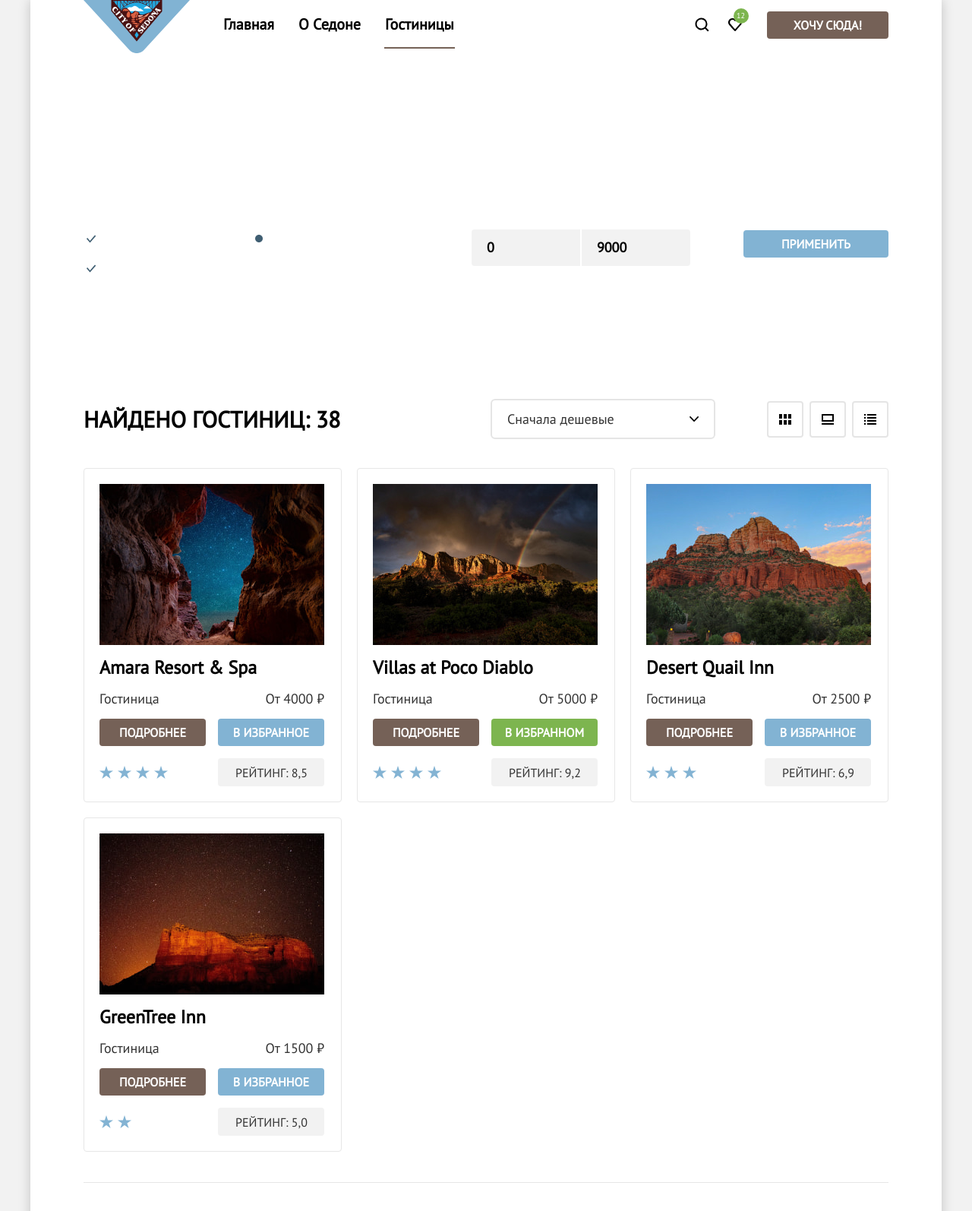
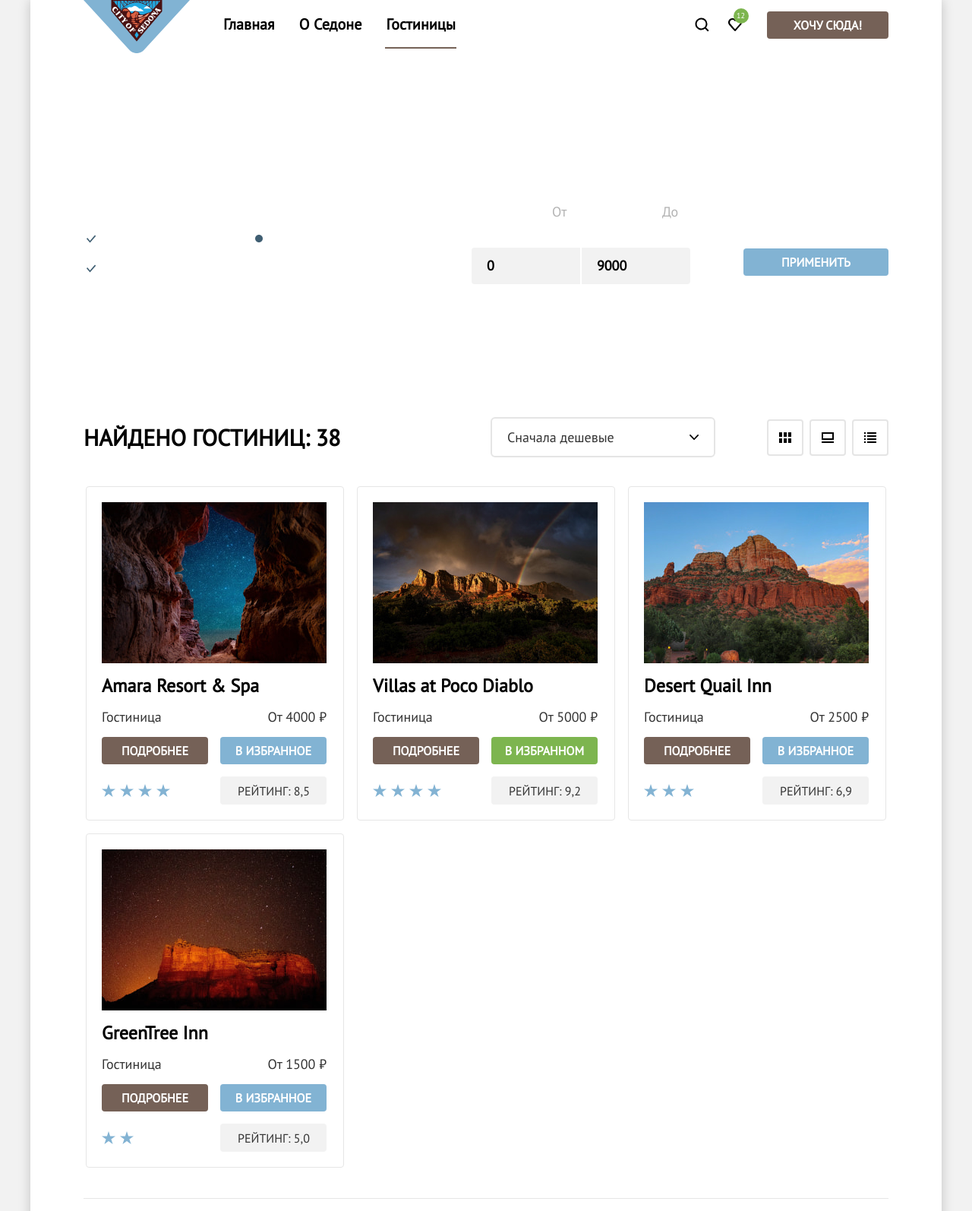
Before and after one commit to htmlacademy-htmlcss/2367075-sedona-37, a plain HTML site: page catalog.html in a window 1280 px wide. Shown: the top 1594 px of the page at 76% size. Drawn offline with Linux system fonts and the light colour scheme.

Commit message:
Финал

```diff
--- a/catalog.html
+++ b/catalog.html
@@ -4,7 +4,7 @@
   <head>
     <meta charset="UTF-8">
     <link rel="stylesheet" href="styles/styles.css">
-    <link rel="icon" href="favicons/favicon.svg" type="image/svg+xml">
+    <link rel="icon" href="favicons/favicon.ico">
     <title>HTML Academy: Седона/Каталог</title>
   </head>
 
@@ -95,7 +95,7 @@
                       <span class="control-label">Wi-Fi</span>
                     </label>
                   </li>
-                </ul class="catalog-filter-list">
+                </ul>
               </fieldset>
               <fieldset class="catalog-filter-group radio">
                 <legend class="catalog-filter-title radio-title">Тип жилья:</legend>
@@ -133,9 +133,11 @@
                 <div class="range-slider">
                   <div class="input-price">
                     <label for="input-min-price">
+                      <span class="minimum">от</span>
                       <input class="min-price" type="text" id="input-min-price" value="0">
                     </label>
                     <label for="input-max-price">
+                      <span class="maximum">до</span>
                       <input class="max-price" type="text" id="input-max-price" value="9000">
                     </label>
                   </div>
@@ -149,6 +151,7 @@
                       </button>
                     </div>
                   </div>
+                </div>
               </fieldset>
               <section class="catalog-filter-group filter-button">
                 <button class="button-submit" type="submit">Применить</button>
@@ -196,12 +199,12 @@
               <span class="product-card-price">От 4000 ₽</span>
               <a class="product-card-button" href="#">Подробнее</a>
               <button class="favorites-button">В избранное</button>
-              <ul class="rating">
+              <div class="rating">
                 <span class="star"></span>
                 <span class="star"></span>
                 <span class="star"></span>
                 <span class="star"></span>
-              </ul>
+              </div>
               <span class="rating-item">Рейтинг: 8,5</span>
             </li>
             <li class="product-card">
@@ -214,12 +217,12 @@
               <span class="product-card-price">От 5000 ₽</span>
               <a class="product-card-button" href="#">Подробнее</a>
               <button class="favorites-button">В избранном</button>
-              <ul class="rating">
+              <div class="rating">
                 <span class="star"></span>
                 <span class="star"></span>
                 <span class="star"></span>
                 <span class="star"></span>
-              </ul>
+              </div>
               <span class="rating-item">Рейтинг: 9,2</span>
             </li>
             <li class="product-card">
@@ -232,11 +235,11 @@
               <span class="product-card-price">От 2500 ₽</span>
               <a class="product-card-button" href="#">Подробнее</a>
               <button class="favorites-button">В избранное</button>
-              <ul class="rating">
+              <div class="rating">
                 <span class="star"></span>
                 <span class="star"></span>
                 <span class="star"></span>
-              </ul>
+              </div>
               <span class="rating-item">Рейтинг: 6,9</span>
             </li>
             <li class="product-card">
@@ -249,10 +252,10 @@
               <span class="product-card-price">От 1500 ₽</span>
               <a class="product-card-button" href="#">Подробнее</a>
               <button class="favorites-button">В избранное</button>
-              <ul class="rating">
-                <span class="star"></span>
-                <span class="star"></span>
-              </ul>
+              <div class="rating">
+                <div class="star"></div>
+                <div class="star"></div>
+              </div>
               <span class="rating-item">Рейтинг: 5,0</span>
             </li>
           </ul>
--- a/styles/styles.css
+++ b/styles/styles.css
@@ -59,7 +59,7 @@ body {
   align-content: center;
   align-items: center;
   justify-content: space-between;
-  height: 64px;
+  height: auto;
 }
 
 .logo-header {
@@ -67,7 +67,8 @@ body {
   width: 140px;
   height: 70px;
   text-decoration: none;
-  color: inherit
+  color: inherit;
+  align-self: flex-start;
 }
 
 .logo-header:hover,
@@ -82,7 +83,6 @@ body {
 }
 
 .navigation-list {
-  max-width: 350px;
   display: flex;
   flex-wrap: wrap;
   align-items: center;
@@ -120,7 +120,8 @@ body {
 
 .navigation-link {
   text-decoration: none;
-  color: inherit
+  color: inherit;
+  letter-spacing: 0.1px;
 }
 
 .navigation-link:hover,
@@ -256,7 +257,7 @@ body {
   align-content: stretch;
   flex-shrink: 0;
   width: auto;
-  height: 100%;
+  height: auto;
   padding: 40px 70px 30px 70px;
   margin: 0;
 }
@@ -267,7 +268,6 @@ body {
   box-sizing: border-box;
   justify-content: space-around;
   width: 142px;
-  height: 40px;
   align-items: center;
   list-style: none;
   margin: 0 auto 0 0;
@@ -994,7 +994,6 @@ body {
   display: flex;
   box-sizing: border-box;
   width: 400px;
-  max-height: 385px;
   padding: 80px 85px;
   flex-direction: column;
   justify-content: space-between;
@@ -1428,6 +1427,18 @@ body {
   line-height: 24px;
 }
 
+.minimum {
+  position: relative;
+  bottom: 35px;
+  left: 106px;
+  font-family: PT Sans;
+  font-size: 18px;
+  font-style: normal;
+  font-weight: 400;
+  line-height: 24px;
+  color: rgba(0, 0, 0, 0.3);
+}
+
 .min-price:focus {
   outline: 3px solid rgba(131, 179, 211, 1);
   border: none;
@@ -1446,6 +1457,18 @@ body {
   font-style: normal;
   font-weight: 700;
   line-height: 24px;
+}
+
+.maximum {
+  position: relative;
+  bottom: 35px;
+  left: 106px;
+  font-family: PT Sans;
+  font-size: 18px;
+  font-style: normal;
+  font-weight: 400;
+  line-height: 24px;
+  color: rgba(0, 0, 0, 0.3);
 }
 
 .max-price:focus {
@@ -1615,6 +1638,7 @@ body {
   color: #333333;
   display: flex;
   width: 292px;
+  max-height: 49px;
   padding: 14px 20px;
   margin: 0;
   border-radius: 4px;
@@ -1706,7 +1730,7 @@ body {
   grid-template-columns: 340px 340px 340px;
   justify-content: center;
   align-content: space-between;
-  gap: 20px;
+  gap: 17px;
   list-style: none;
   margin: 0;
   padding: 0;
@@ -1914,7 +1938,7 @@ body {
   display: flex;
   justify-content: center;
   align-items: center;
-  width: 60px;
+  min-width: 60px;
   height: 60px;
   border-radius: 4px;
   background-color: rgba(130, 179, 211, 1);
```
Also changed, not shown: index.html (+2 -2 lines), favicons/favicon.ico (added).
